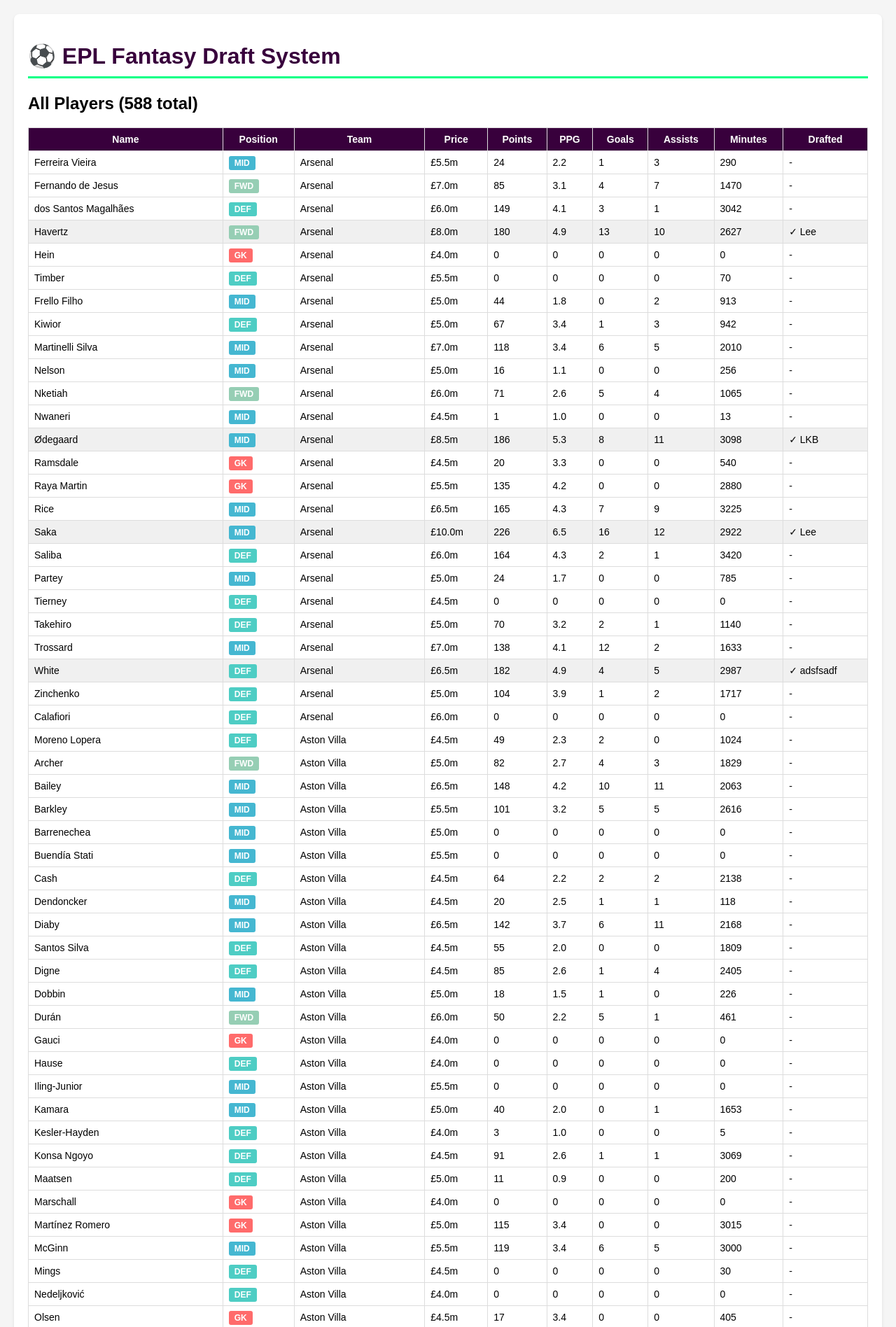
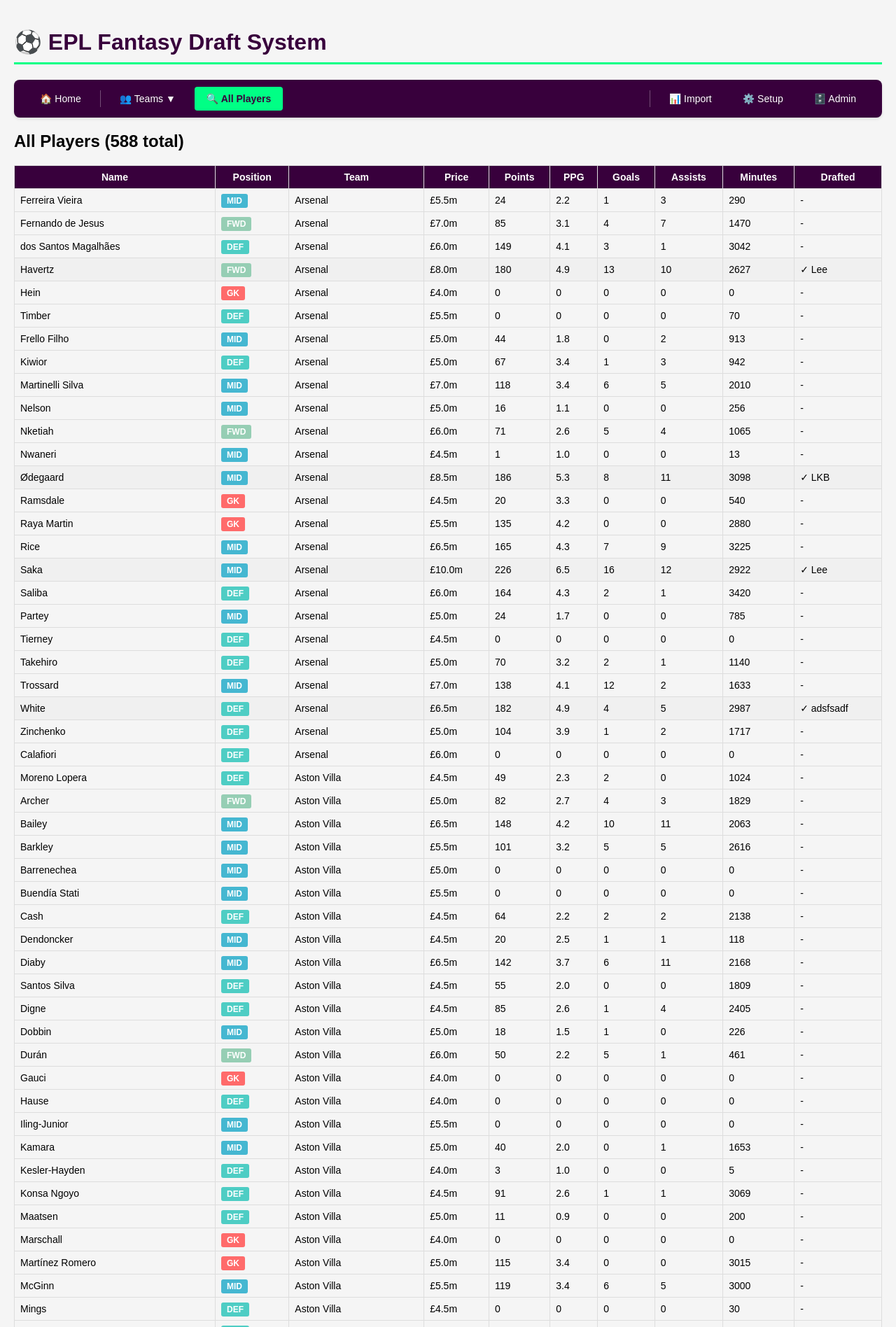
Before and after one commit to lkbgith/epl-draft-fantasy, a Flask app: page /admin/players in a window 1280 px wide. Shown: the top 1896 px of the page at 70% size. Run offline with Flask 3, Linux system fonts and the light colour scheme; data comes from the database, SQL or seed files in the repository; both versions use the stored data as it was after the commit.

Commit message:
Navigation features added

```diff
--- a/templates/base.html
+++ b/templates/base.html
@@ -58,12 +58,184 @@
         .position-DEF { background-color: #4ecdc4; color: white; }
         .position-MID { background-color: #45b7d1; color: white; }
         .position-FWD { background-color: #96ceb4; color: white; }
+
+         nav {
+        background-color: #38003c;
+        padding: 0;
+        margin: 0 0 20px 0;
+        border-radius: 8px;
+        overflow: hidden;
+        box-shadow: 0 2px 4px rgba(0,0,0,0.1);
+        }
+
+        .nav-container {
+        display: flex;
+        justify-content: space-between;
+        align-items: center;
+        padding: 10px 20px;
+        }
+
+        .nav-left {
+        display: flex;
+        gap: 10px;
+        align-items: center;
+        }
+
+        .nav-right {
+        display: flex;
+        gap: 10px;
+        align-items: center;
+        }
+
+        .nav-btn {
+        background-color: transparent;
+        color: white;
+        padding: 8px 16px;
+        border: 1px solid transparent;
+        border-radius: 4px;
+        cursor: pointer;
+        text-decoration: none;
+        display: inline-flex;
+        align-items: center;
+        gap: 5px;
+        transition: all 0.2s;
+        font-size: 14px;
+        }
+
+        .nav-btn:hover {
+        background-color: rgba(255,255,255,0.1);
+        border-color: rgba(255,255,255,0.2);
+        }
+
+        .nav-btn.active {
+        background-color: #00ff85;
+        color: #38003c;
+        font-weight: bold;
+        }
+
+        .nav-divider {
+        width: 1px;
+        height: 24px;
+        background-color: rgba(255,255,255,0.3);
+        }
+
+        .draft-status {
+        background-color: #00ff85;
+        color: #38003c;
+        padding: 6px 12px;
+        border-radius: 20px;
+        font-size: 12px;
+        font-weight: bold;
+        }
+
     </style>
 </head>
-<body>
-    <div class="container">
-        <h1>⚽ EPL Fantasy Draft System</h1>
-        {% block content %}{% endblock %}
+<h1>⚽ EPL Fantasy Draft System</h1>
+
+<nav>
+    <div class="nav-container">
+        <div class="nav-left">
+            <a href="{{ url_for('index') }}" class="nav-btn {% if request.endpoint == 'index' %}active{% endif %}">
+                🏠 Home
+            </a>
+
+            {% if draft and draft.is_active %}
+                <a href="{{ url_for('draft') }}" class="nav-btn {% if request.endpoint == 'draft' %}active{% endif %}">
+                    📋 Draft Room
+                </a>
+            {% endif %}
+
+            <div class="nav-divider"></div>
+
+            <!-- Team Quick Access Dropdown -->
+            <div style="position: relative;">
+                <button onclick="toggleTeamMenu()" class="nav-btn">
+                    👥 Teams ▼
+                </button>
+                <div id="teamMenu" style="display: none; position: absolute; top: 100%; left: 0; background: white; border: 1px solid #ddd; border-radius: 4px; box-shadow: 0 2px 8px rgba(0,0,0,0.1); min-width: 200px; z-index: 100;">
+                    {% if teams %}
+                        {% for team in teams %}
+                        <a href="{{ url_for('view_team', team_id=team.id) }}"
+                           style="display: block; padding: 10px 15px; color: #333; text-decoration: none; hover: background-color: #f5f5f5;">
+                            {{ team.name }}
+                            <span style="font-size: 12px; color: #666;">({{ team.owner }})</span>
+                        </a>
+                        {% endfor %}
+                    {% else %}
+                        <div style="padding: 10px 15px; color: #666;">No teams yet</div>
+                    {% endif %}
+                </div>
+            </div>
+
+            <a href="{{ url_for('admin_players') }}" class="nav-btn {% if request.endpoint == 'admin_players' %}active{% endif %}">
+                🔍 All Players
+            </a>
+        </div>
+
+        <div class="nav-right">
+            {% if draft and draft.is_active %}
+                <span class="draft-status">
+                    Round {{ draft.current_round }} • Pick #{{ draft.current_pick }}
+                </span>
+            {% endif %}
+
+            <div class="nav-divider"></div>
+
+            <a href="{{ url_for('import_excel') }}" class="nav-btn">
+                📊 Import
+            </a>
+
+            <a href="{{ url_for('setup') }}" class="nav-btn">
+                ⚙️ Setup
+            </a>
+
+            <a href="{{ url_for('admin_database') }}" class="nav-btn">
+                🗄️ Admin
+            </a>
+        </div>
     </div>
-</body>
+</nav>
+
+<!-- If on a team page, show team-specific navigation -->
+{% if request.endpoint in ['view_team', 'team_wishlist'] and team is defined %}
+<div style="background-color: #f5f5f5; padding: 10px; border-radius: 4px; margin-bottom: 20px;">
+    <div style="display: flex; gap: 10px; align-items: center;">
+        <span style="font-weight: bold; color: #38003c;">{{ team.name }}:</span>
+        <a href="{{ url_for('view_team', team_id=team.id) }}"
+           class="btn {% if request.endpoint == 'view_team' %}active{% endif %}"
+           style="padding: 5px 15px; font-size: 14px;">
+            📊 Roster
+        </a>
+        <a href="{{ url_for('team_wishlist', team_id=team.id) }}"
+           class="btn {% if request.endpoint == 'team_wishlist' %}active{% endif %}"
+           style="padding: 5px 15px; font-size: 14px;">
+            ⭐ Wishlist
+        </a>
+        {% if draft and draft.is_active %}
+            <a href="{{ url_for('draft') }}" class="btn" style="padding: 5px 15px; font-size: 14px;">
+                ↩️ Back to Draft
+            </a>
+        {% endif %}
+    </div>
+</div>
+{% endif %}
+
+<script>
+// Toggle team dropdown menu
+function toggleTeamMenu() {
+    const menu = document.getElementById('teamMenu');
+    menu.style.display = menu.style.display === 'none' ? 'block' : 'none';
+
+    // Close menu when clicking outside
+    document.addEventListener('click', function closeMenu(e) {
+        if (!e.target.closest('.nav-btn') && !e.target.closest('#teamMenu')) {
+            menu.style.display = 'none';
+            document.removeEventListener('click', closeMenu);
+        }
+    });
+}
+</script>
+
+{% block content %}{% endblock %}
+
 </html>
```
Also changed, not shown: instance/fantasy_draft.db.
